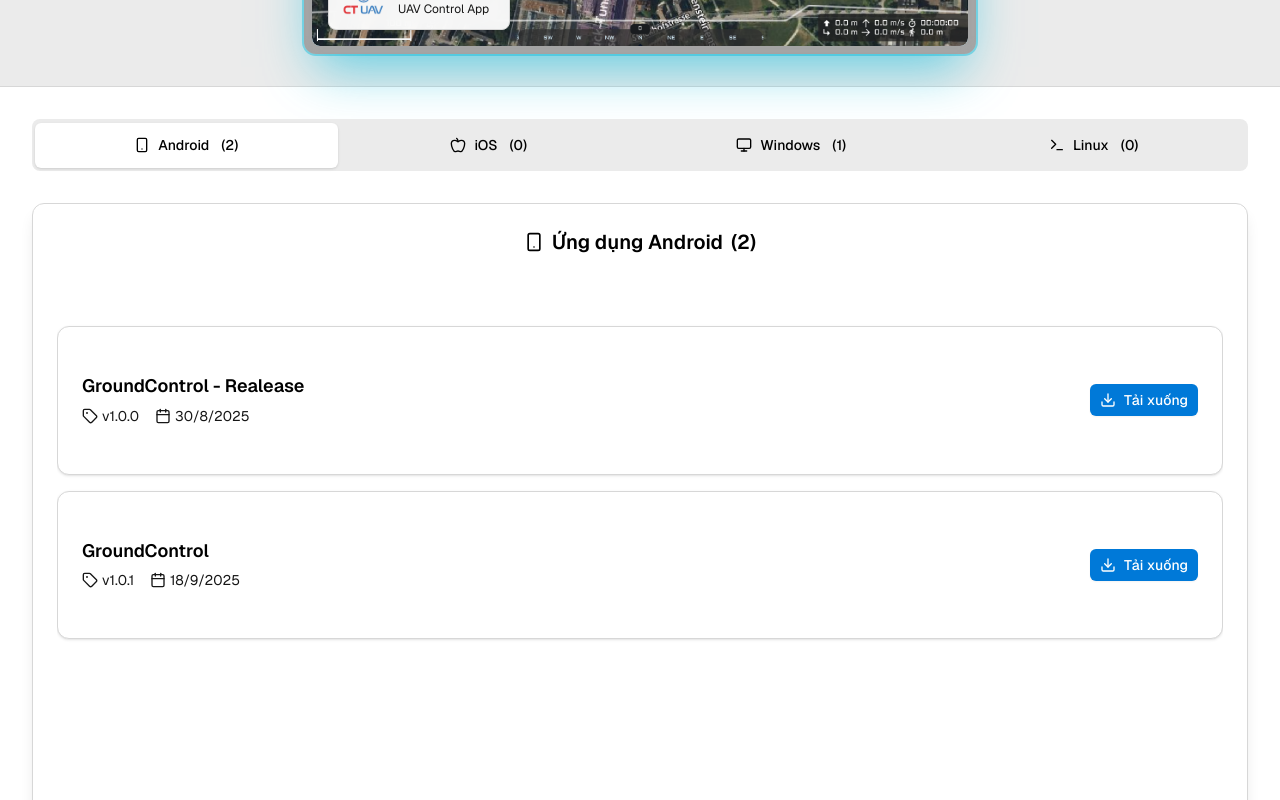
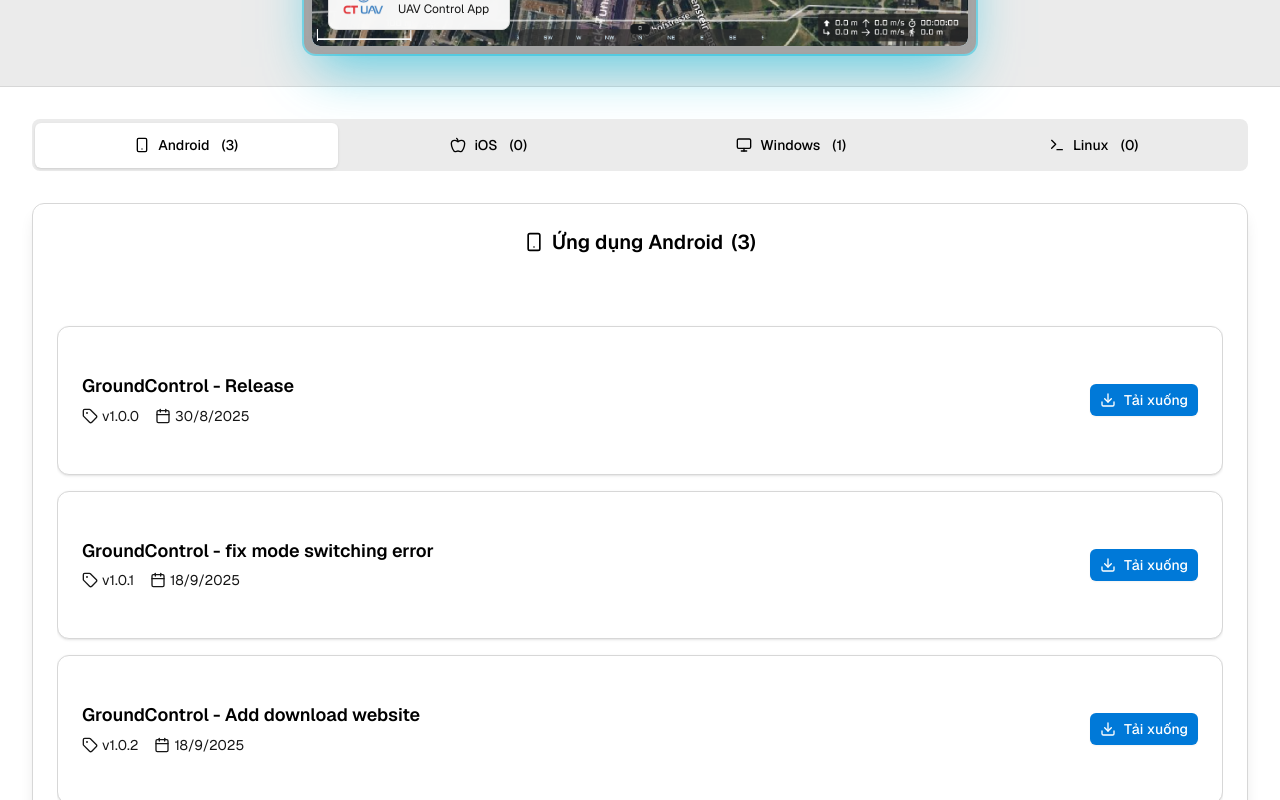
Before and after one commit to vogiahuy257/CTUAV-dowloadpage, a Next.js app: page / in a window 1280 px wide. Shown: the part 560-1360 px from the top of the page. Built offline with nearby package versions, Linux system fonts and the light colour scheme.

Commit message:
Fix metadata and update download data in data.json for consistency

```diff
--- a/app/layout.tsx
+++ b/app/layout.tsx
@@ -7,9 +7,9 @@ import "./globals.css"
 import { Suspense } from "react"
 
 export const metadata: Metadata = {
-  title: "v0 App",
-  description: "Created with v0",
-  generator: "v0.app",
+  title: "CTUAV GroundControl Download Page",
+  description: "Download the latest version of CTUAV GroundControl software for your operating system.",
+  generator: "Next.js",
 }
 
 export default function RootLayout({
--- a/public/data.json
+++ b/public/data.json
@@ -2,23 +2,30 @@
   "android": [
     {
       "id": 1,
-      "name": "GroundControl - Realease",
+      "name": "GroundControl - Release",
       "version": "1.0.0",
       "date": "2025-08-30",
       "downloadUrl": "https://drive.google.com/uc?export=download&id=1Esu647khtuJ0ScDpxbakITHNZxeULbBX"
     },
     {
       "id": 2,
-      "name": "GroundControl",
+      "name": "GroundControl - fix mode switching error",
       "version": "1.0.1",
       "date": "2025-09-18",
       "downloadUrl": "https://drive.google.com/uc?export=download&id=1Mu6cyztZefbRrVSBwLvrstUm4rr77XY0"
+    },
+    {
+      "id": 3,
+      "name": "GroundControl - Add download website",
+      "version": "1.0.2",
+      "date": "2025-09-18",
+      "downloadUrl": "https://drive.google.com/uc?export=download&id=10A8lQo6VKlWIg9xJNVan8YpFSQoYr2Dz"
     }
   ],
   "windows": [
     {
       "id": 1,
-      "name": "GroundControl - Realease",
+      "name": "GroundControl - Release",
       "version": "1.0.0",
       "date": "2025-08-30",
       "downloadUrl": "https://drive.google.com/uc?export=download&id=130zZynHHriFtOV_uyAIf3m2ohYU-I2Jd"
```
